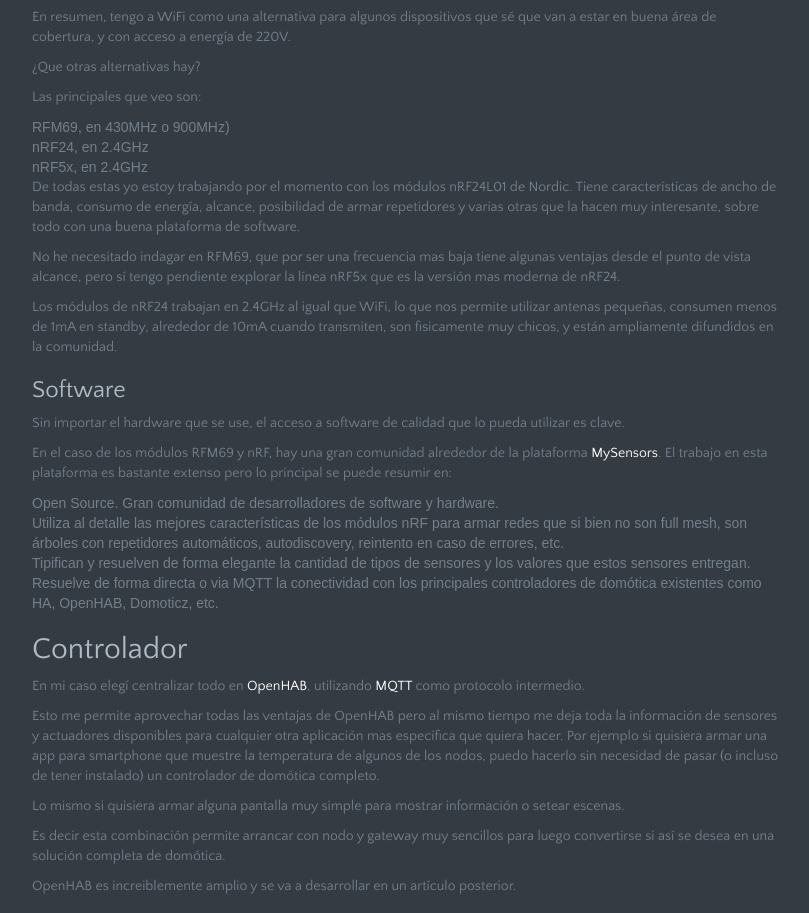
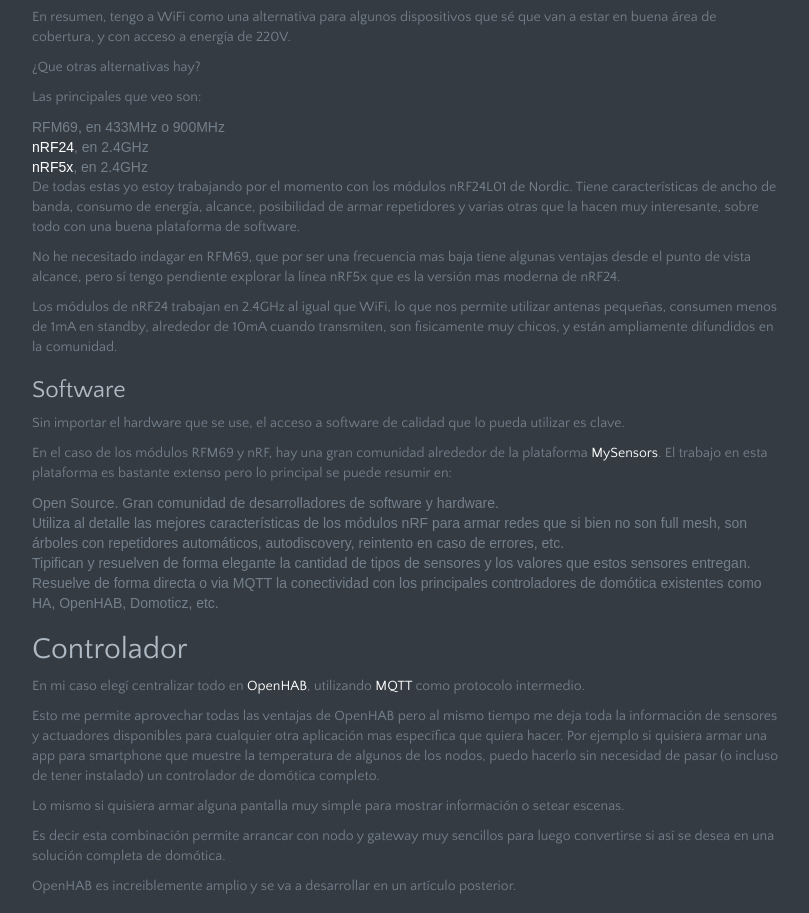
Before and after one commit to guillebot/guillebot.github.io, a plain HTML site: page blog/redes-de-sensores-intro/index.html in a window 1280 px wide. Shown: the part 2307-3220 px from the top of the page, without its empty margins (233-1042 px from the left). Drawn offline with Linux system fonts and the light colour scheme; some packages are replaced by stand-ins of ours; a web font is replaced by a local one.

Commit message:
rebuilding site Thu, Jan 10, 2019 12:30:51 PM

```diff
--- a/blog/redes-de-sensores-intro/index.html
+++ b/blog/redes-de-sensores-intro/index.html
@@ -171,9 +171,9 @@
 <p>Las principales que veo son:</p>
 
 <ol>
-<li>RFM69, en 430MHz o 900MHz)</li>
-<li>nRF24, en 2.4GHz</li>
-<li>nRF5x, en 2.4GHz</li>
+<li>RFM69, en 433MHz o 900MHz</li>
+<li><a href="https://www.nordicsemi.com/Products/Low-power-short-range-wireless/nRF24-series">nRF24</a>, en 2.4GHz</li>
+<li><a href="https://www.mouser.com/new/nordicsemiconductor/nrf52-series-soc/">nRF5x</a>, en 2.4GHz</li>
 </ol>
 
 <p>De todas estas yo estoy trabajando por el momento con los módulos nRF24L01 de Nordic. Tiene características de ancho de banda, consumo de energía, alcance, posibilidad de armar repetidores y varias otras que la hacen muy interesante, sobre todo con una buena plataforma de software.</p>
```
